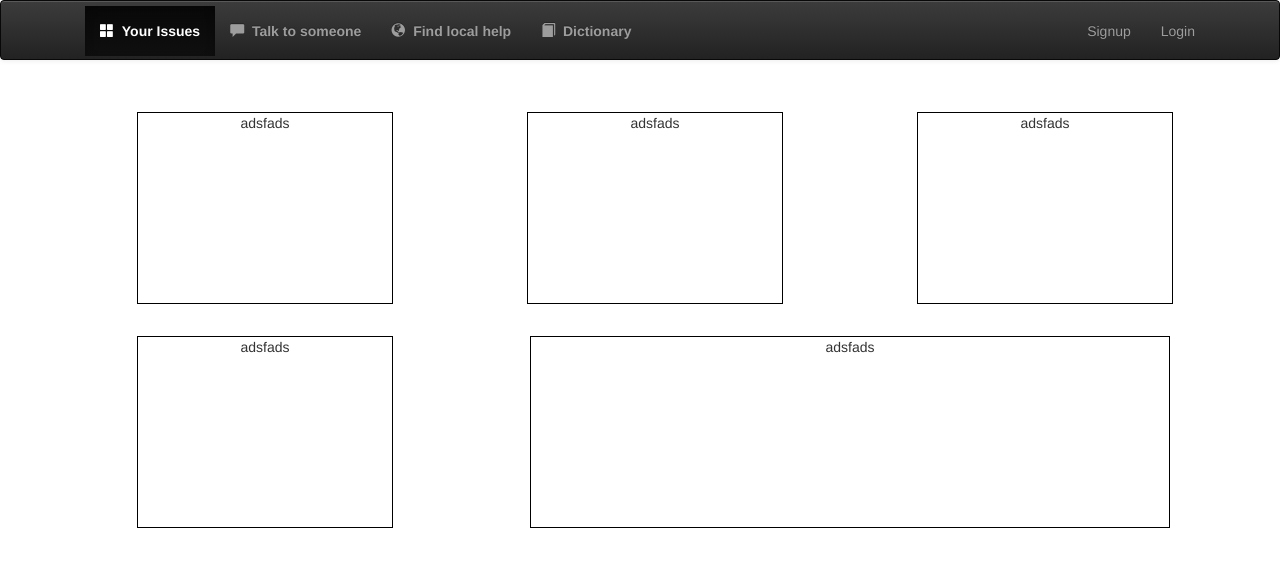
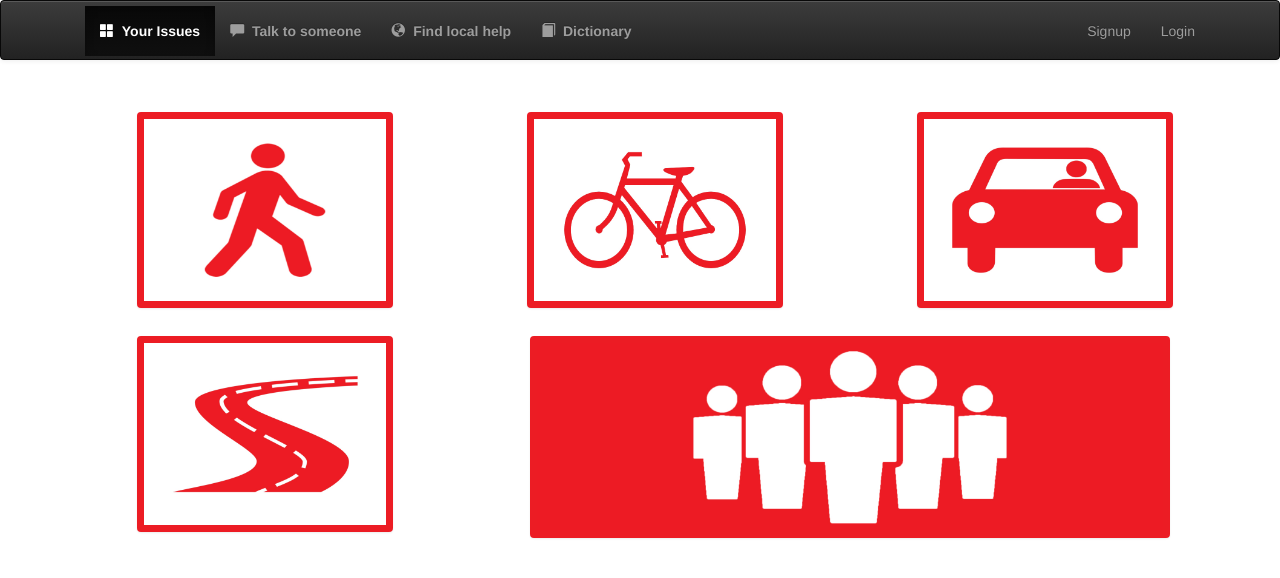
Before and after one commit to glasgow2016/team-6, a Django app: page /cycling/ in a window 1280 px wide. Shown: the top 578 px of the page. Run offline with Django 3.2, Linux system fonts and the light colour scheme; some libraries are stand-ins or nearby versions.

Commit message:
images' stuff

```diff
--- a/codeforgood/static/css/projects.css
+++ b/codeforgood/static/css/projects.css
@@ -26,7 +26,7 @@
     width: 20vw !important;
     height: 15vw;
     margin: 0 auto;
-    border: 1px solid black;
+    border: 0px solid black;
 }
 
 .project-box {
@@ -34,5 +34,5 @@
     width: 50vw !important;
     height: 15vw;
     margin: 0 auto;
-    border: 1px solid black;
+    border: 0px solid black;
 }
--- a/codeforgood/templates/brake_classroom/cycling.html
+++ b/codeforgood/templates/brake_classroom/cycling.html
@@ -6,29 +6,41 @@
         <div class="row">
             <div class="col-xs-4 text-center">
                 <div class="test">
-                    adsfads
+                    <a href="#">
+
+                    <img src="{% static 'images/walking.jpg' %}" class="thumbnail img-responsive section">
+
+                </a>
                 </div>
             </div>
             <div class="col-xs-4 text-center">
                 <div class="test">
-                    adsfads
+                   <a href= "#">
+                <img src="{% static 'images/bike-final.jpg' %}" class="thumbnail img-responsive section">
+                </a>
                 </div>
             </div>
             <div class="col-xs-4 text-center">
                 <div class="test">
-                    adsfads
+                    <a href="#">
+                    <img src="{% static 'images/car-final.jpg'%}" class="thumbnail img-responsive section">
+                    </a>
                 </div>
             </div>
         </div>
         <div class="row">
             <div class="col-xs-4 text-center">
                 <div class="test">
-                    adsfads
+                    <a href="#">
+                    <img src="{% static 'images/road-final.jpg'%}" class="thumbnail img-responsive section">
+                </a>
                 </div>
             </div>
             <div class="col-xs-8 text-center">
                 <div class="project-box">
-                    adsfads
+                    <a href="#">
+                    <img src="{% static 'images/project.jpg'%}" class="thumbnail img-responsive section">
+                        </a>
                 </div>
             </div>
         </div>
```
Also changed, not shown: 9 other files.
